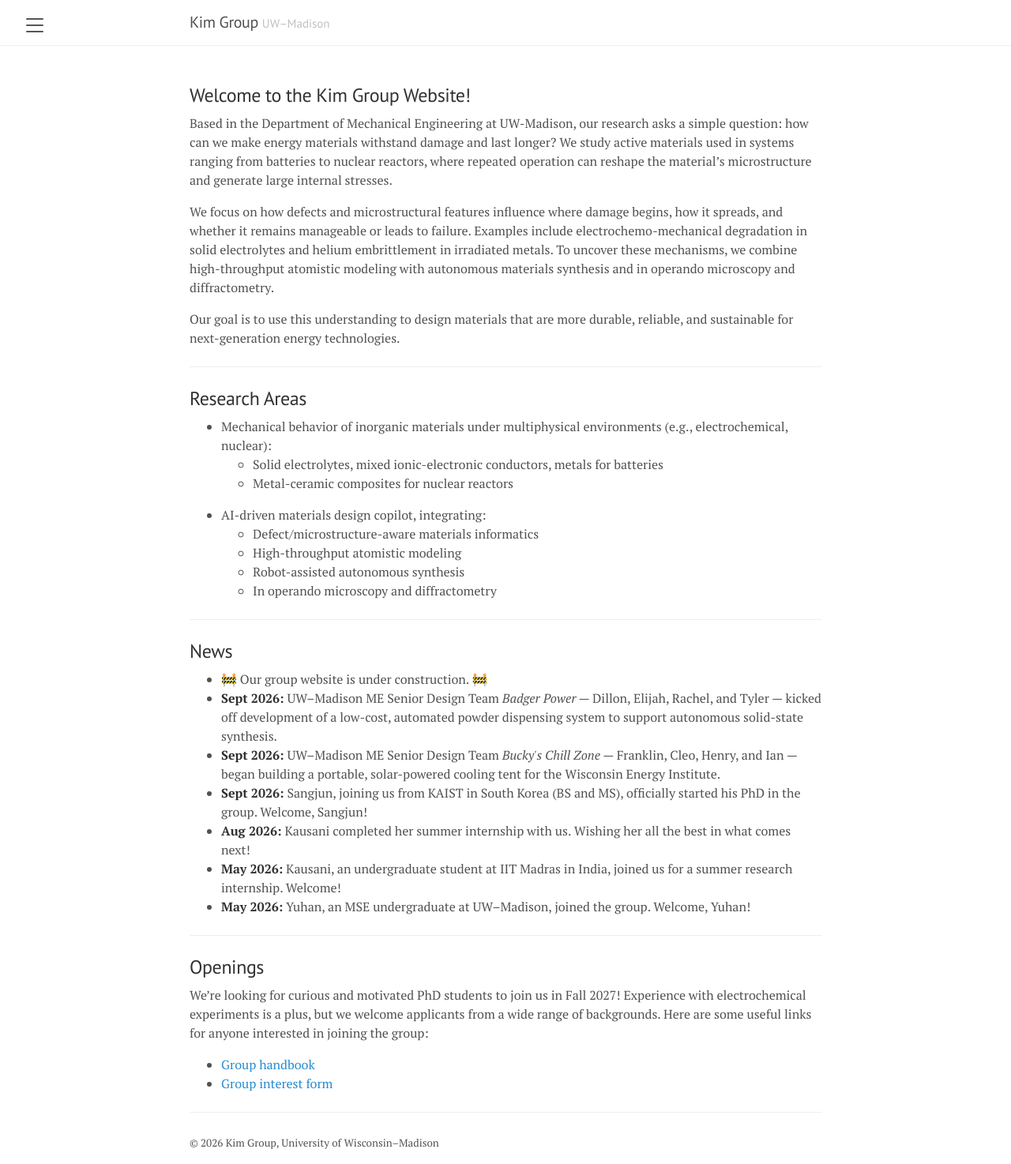
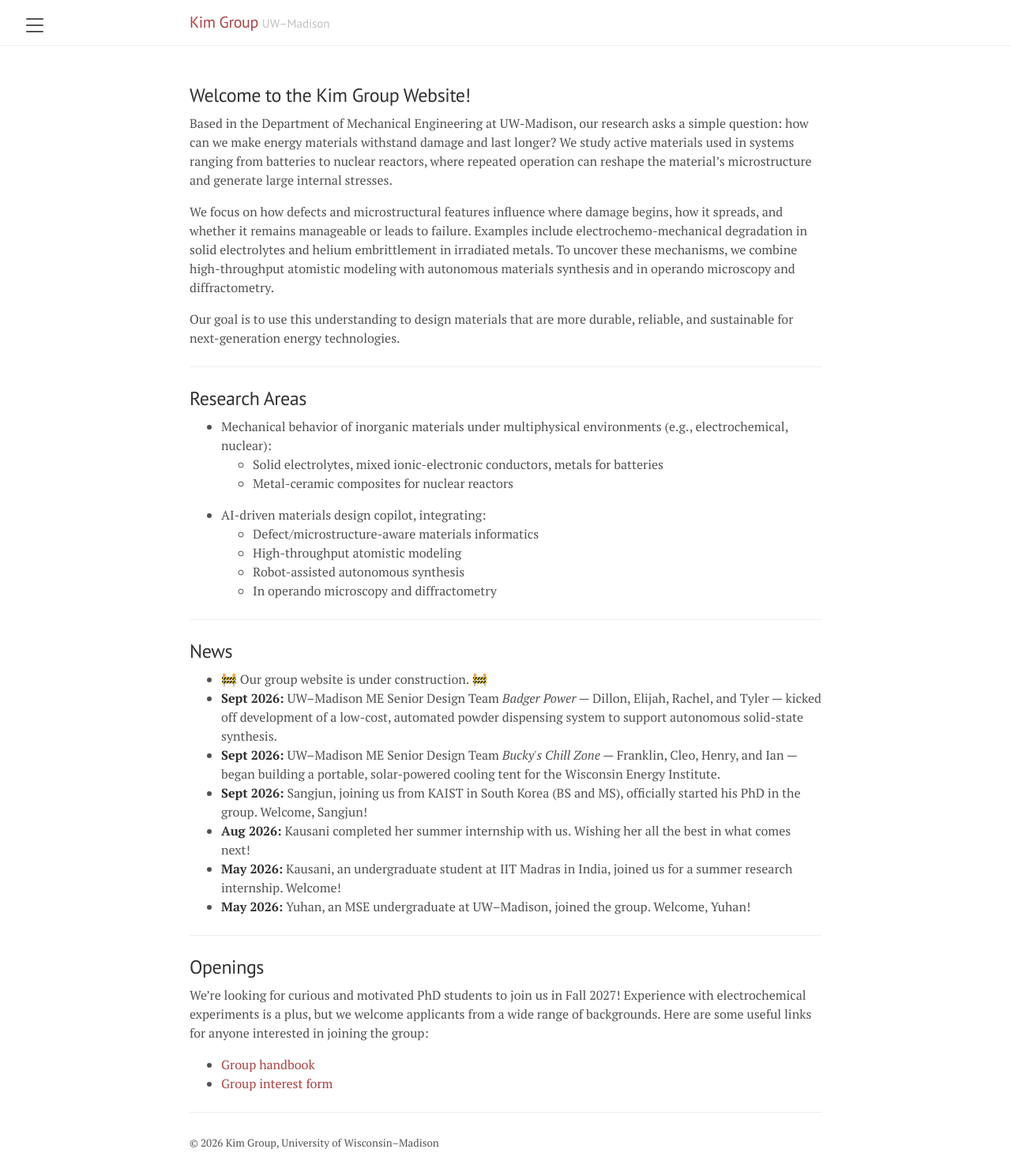
Before and after one commit to kim-wisc/kim-wisc.github.io, a Jekyll site: the page built from index.html, in a window 1280 px wide. Shown: the whole page at 79% size. Built offline with Jekyll 4.4.1, drawn with Linux system fonts in a browser that asks for light colours.

Commit message:
color and font sizes

```diff
--- a/_layouts/default.html
+++ b/_layouts/default.html
@@ -3,7 +3,7 @@
 
   {% include head.html %}
 
-  <body>
+  <body class="theme-base-08">
 
     {% include sidebar.html %}
 
--- a/public/css/teaching.css
+++ b/public/css/teaching.css
@@ -20,5 +20,5 @@
 .tlist-text { flex: 1; order: 1; }
 @media (max-width: 38em) { .tlist-item { flex-direction: column; } .tlist-thumb { order: 0; } .tlist-thumb img { width: 100%; } }
 /* sidebar: course heading, then its modules */
-.sidebar-nav-course { padding-left: 2.2rem !important; font-size: .9rem; opacity: .95; }
-.sidebar-nav-sub { padding-left: 3.2rem !important; font-size: .88rem; opacity: .9; }
+.sidebar-nav-course { padding-left: 2.2rem !important; font-size: inherit; opacity: .95; }   /* same size as Home / Teaching */
+.sidebar-nav-sub { padding-left: 3.2rem !important; font-size: .92em; opacity: .9; }      /* slightly smaller than its course */
```
